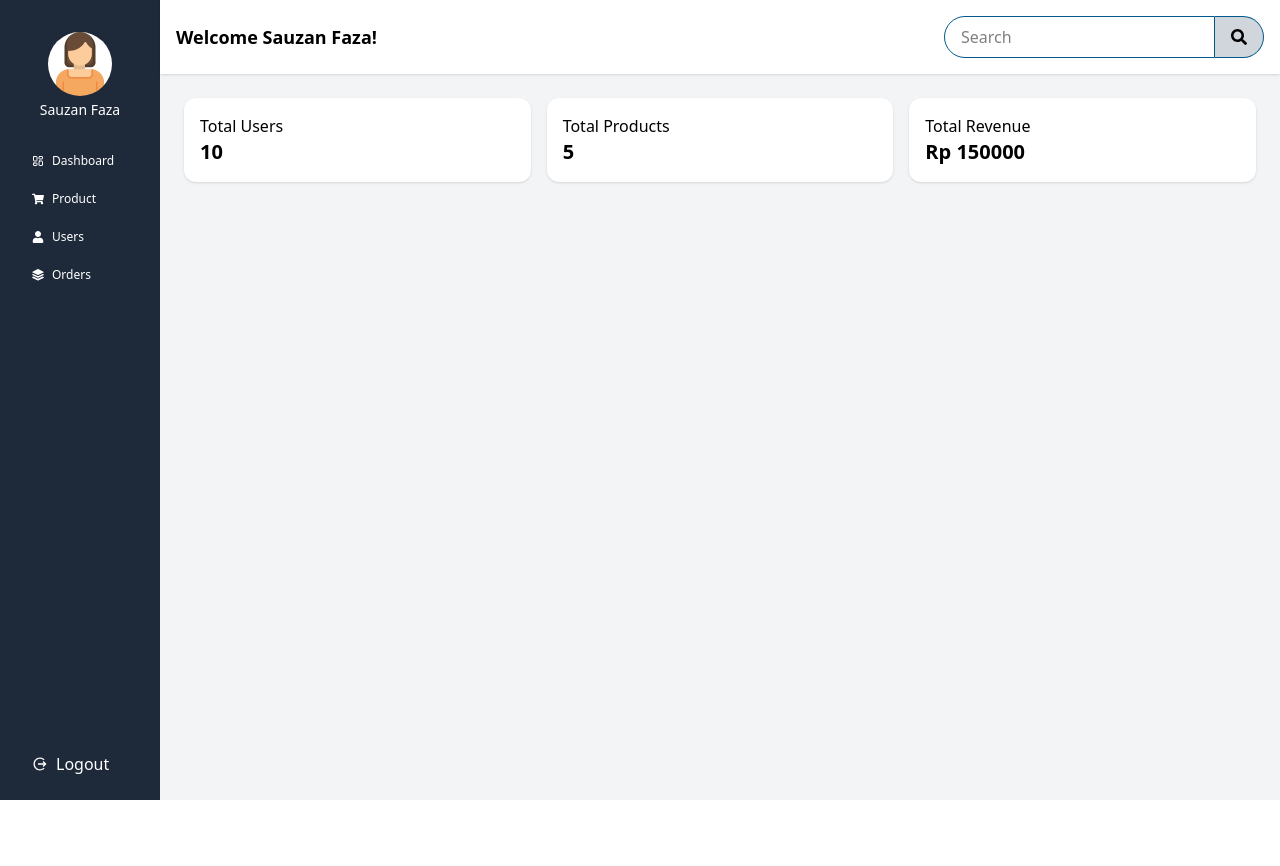
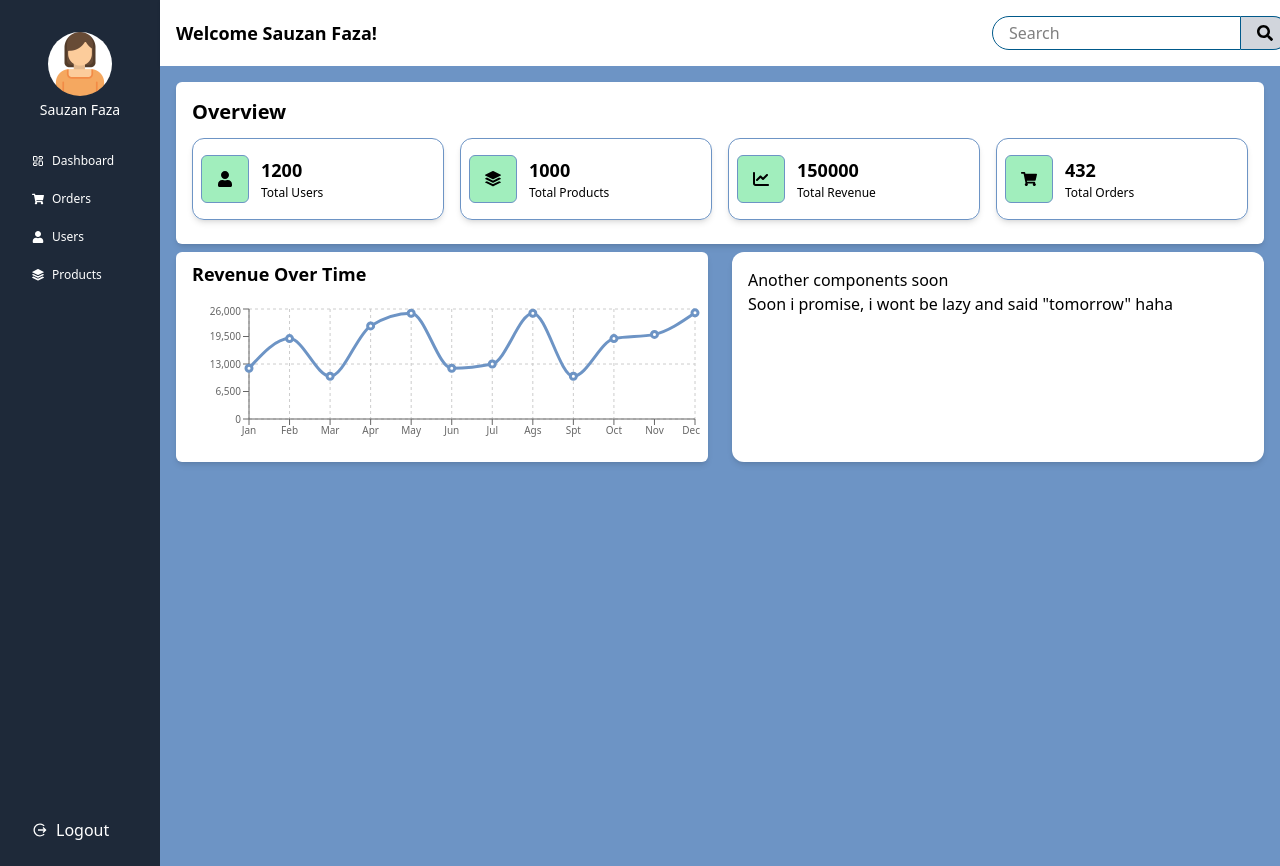
Before and after one commit to sauzanfaza/admin-dashboard, a React (Vite) app: page / in a window 1280 px wide. Before the commit the page ends 800 px from the top, so only its background shows below. Built offline with nearby package versions, Linux system fonts and the light colour scheme.

Commit message:
create revenue graph component, and add one more card to overview component.

```diff
--- a/index.html
+++ b/index.html
@@ -2,7 +2,7 @@
 <html lang="en">
   <head>
     <meta charset="UTF-8" />
-    <link rel="icon" type="image/svg+xml" href="../public/img/admin2.png" />
+    <link rel="icon" type="image/svg+xml" href="/img/admin2.png" />
     <meta name="viewport" content="width=device-width, initial-scale=1.0" />
     <title>Admin Dashboard</title>
   </head>
--- a/package.json
+++ b/package.json
@@ -14,6 +14,7 @@
     "react": "^19.1.1",
     "react-dom": "^19.1.1",
     "react-icons": "^5.5.0",
+    "recharts": "^3.2.1",
     "tailwindcss": "^4.1.13"
   },
   "devDependencies": {
--- /dev/null
+++ b/src/components/Chart.jsx
@@ -0,0 +1,40 @@
+import { revenueData } from "../data/data";
+import {
+    LineChart,
+    Line,
+    XAxis,
+    YAxis,
+    CartesianGrid,
+    Tooltip,
+    ResponsiveContainer
+} from "recharts";
+
+export default function Chart() {
+    return (
+        <div className="py-2">
+            <div className="grid grid-cols-2 gap-6">
+            <div className="py-2 bg-white rounded-md shadow-md">
+            <h2 className="text-lg font-bold mb-4 px-4">Revenue Over Time</h2>
+            <div className="px-2 focus:outline-none">
+            <ResponsiveContainer width="100%" height={150}>
+                <LineChart data={revenueData}>
+                <CartesianGrid strokeDasharray="3 3" />
+                <XAxis dataKey="month" tick={{ fontSize: 10}} />
+                <YAxis
+                    tick={{ fontSize: 10}}
+                    tickFormatter={(value) => value.toLocaleString()}
+                />
+                <Tooltip />
+                <Line type="monotone" dataKey="revenue" stroke="#6D94C5" strokeWidth={3} />
+                </LineChart>
+            </ResponsiveContainer>
+            </div>
+            </div>
+            <div className="p-4 bg-white rounded-xl shadow-md">
+                <h1>Another components soon</h1>
+                <p>Soon i promise, i wont be lazy and said "tomorrow" haha</p>
+            </div>
+            </div>
+        </div>
+    );
+}
--- a/src/components/Dashboard.jsx
+++ b/src/components/Dashboard.jsx
@@ -1,22 +1,11 @@
-import { dashboardStats } from "../data/data";
+import Overview from "./Overview";
+import Chart from "./Chart"
 
 export default function Dashboard() {
-    return (
-    <div className="p-6">
-        <div className="grid grid-cols-3 gap-4">
-            <div className="bg-white p-4 shadow rounded-xl">
-            <p>Total Users</p>
-            <h2 className="text-xl font-bold">{dashboardStats.totalUsers}</h2>
+    return(
+        <div className="min-h-screen bg-[#6D94C5] p-4">
+            <Overview />
+            <Chart />
         </div>
-        <div className="bg-white p-4 shadow rounded-xl">
-            <p>Total Products</p>
-            <h2 className="text-xl font-bold">{dashboardStats.totalProducts}</h2>
-        </div>
-        <div className="bg-white p-4 shadow rounded-xl">
-            <p>Total Revenue</p>
-            <h2 className="text-xl font-bold">Rp {dashboardStats.totalRevenue}</h2>
-        </div>
-        </div>
-    </div>
-    );
+    )
 }
--- a/src/components/Navbar.jsx
+++ b/src/components/Navbar.jsx
@@ -6,11 +6,11 @@ export default function Navbar() {
             <div className="flex items-center">
             <h2 className="text-lg font-semibold">Welcome Sauzan Faza!</h2>
             </div>
-            <div class="flex w-80">
+            <div class="flex w-68">
                 <input
                     type="text"
                     placeholder="Search"
-                    className="flex-1 border border-sky-800 rounded-l-full pl-4 py-2 focus:outline-none"
+                    className="flex-1 border border-sky-800 rounded-l-full pl-4 py-1 focus:outline-none"
                 />
                 <button
                     className="bg-gray-300 border border-l-0 border-sky-800 rounded-r-full px-4 flex items-center justify-center hover:text-sky-800"
--- /dev/null
+++ b/src/components/Overview.jsx
@@ -0,0 +1,51 @@
+import { dashboardStats } from "../data/data";
+import { FaUser } from "react-icons/fa";
+import { BsStack } from "react-icons/bs";
+import { FaChartLine } from "react-icons/fa6";
+import { FaShoppingCart } from "react-icons/fa";
+
+export default function Overview() {
+    return (
+    <div className="p-4 bg-white rounded-md shadow-md">
+        <h1 className="text-xl font-bold mb-3">Overview</h1>
+        <div className="grid grid-cols-4 gap-4 mb-2">
+            <div className="flex items-center gap-3 px-2 py-4 rounded-xl shadow-md border border-[#6D94C5]">
+                <div className="flex justify-center items-center w-12 h-12 border border-[#6D94C5] rounded-md bg-[#A1EEBD]">
+                <FaUser />
+                </div>
+                <div className="">
+                    <h2 className="text-lg font-bold">{dashboardStats.totalUsers}</h2>
+                    <p className="text-[12px]">Total Users</p>
+                </div>
+            </div>
+            <div className="flex items-center gap-3 px-2 py-4 rounded-xl shadow-md border border-[#6D94C5]">
+                <div className="flex justify-center items-center w-12 h-12 border border-[#6D94C5] rounded-md bg-[#A1EEBD]">
+                <BsStack />
+                </div>
+                <div className="">
+                    <h2 className="text-lg font-bold">{dashboardStats.totalProducts}</h2>
+                    <p className="text-[12px]">Total Products</p>
+                </div>
+            </div>
+            <div className="flex items-center gap-3 px-2 py-4 rounded-xl shadow-md border border-[#6D94C5]">
+                <div className="flex justify-center items-center w-12 h-12 border border-[#6D94C5] rounded-md bg-[#A1EEBD]">
+                <FaChartLine />
+                </div>
+                <div className="">
+                    <h2 className="text-lg font-bold">{dashboardStats.totalRevenue}</h2>
+                    <p className="text-[12px]">Total Revenue</p>
+                </div>
+            </div>
+            <div className="flex items-center gap-3 px-2 py-4 rounded-xl shadow-md border border-[#6D94C5]">
+                <div className="flex justify-center items-center w-12 h-12 border border-[#6D94C5] rounded-md bg-[#A1EEBD]">
+                <FaShoppingCart />
+                </div>
+                <div className="">
+                    <h2 className="text-lg font-bold">{dashboardStats.totalOrder}</h2>
+                    <p className="text-[12px]">Total Orders</p>
+                </div>
+            </div>
+        </div>
+    </div>
+    );
+}
--- a/src/components/Sidebar.jsx
+++ b/src/components/Sidebar.jsx
@@ -6,7 +6,7 @@ import { IoMdLogOut } from "react-icons/io";
 
 export default function Sidebar() {
     return (
-        <aside className="w-40 h-screen bg-gray-800 text-white p-4 flex flex-col">
+        <aside className="w-40 min-h-screen bg-gray-800 text-white p-4 flex flex-col">
             {/* Profile Section */}
             <div className="grid place-items-center mb-2 p-4">
                 <img
@@ -25,13 +25,13 @@ export default function Sidebar() {
                         <LuLayoutDashboard /> Dashboard
                     </a>
                     <a href="#" className="flex items-center gap-2 hover:bg-sky-600 px-4 py-2 rounded-lg text-[12px]">
-                        <FaShoppingCart /> Product
+                        <FaShoppingCart /> Orders
                     </a>
                     <a href="#" className="flex items-center gap-2 hover:bg-sky-600 px-4 py-2 rounded-lg text-[12px]">
                         <FaUser /> Users
                     </a>
                     <a href="#" className="flex items-center gap-2 hover:bg-sky-600 px-4 py-2 rounded-lg text-[12px]">
-                        <BsStack /> Orders
+                        <BsStack /> Products
                     </a>
                 </div>
             </nav>
--- a/src/data/data.js
+++ b/src/data/data.js
@@ -1,5 +1,21 @@
 export const dashboardStats = {
-    totalUsers: 10,
-    totalProducts: 5,
+    totalUsers: 1200,
+    totalProducts: 1000,
     totalRevenue: 150000,
+    totalOrder: 432,
 };
+
+export const revenueData = [
+    { month: "Jan", revenue: 12000 },
+    { month: "Feb", revenue: 19000 },
+    { month: "Mar", revenue: 10100 },
+    { month: "Apr", revenue: 22000 },
+    { month: "May", revenue: 25000 },
+    { month: "Jun", revenue: 12000 },
+    { month: "Jul", revenue: 13000 },
+    { month: "Ags", revenue: 25000 },
+    { month: "Spt", revenue: 10100 },
+    { month: "Oct", revenue: 19000 },
+    { month: "Nov", revenue: 20000 },
+    { month: "Dec", revenue: 25100 },
+];
```
Also changed, not shown: 1 other file (tests, documents, lock files or other folders).
